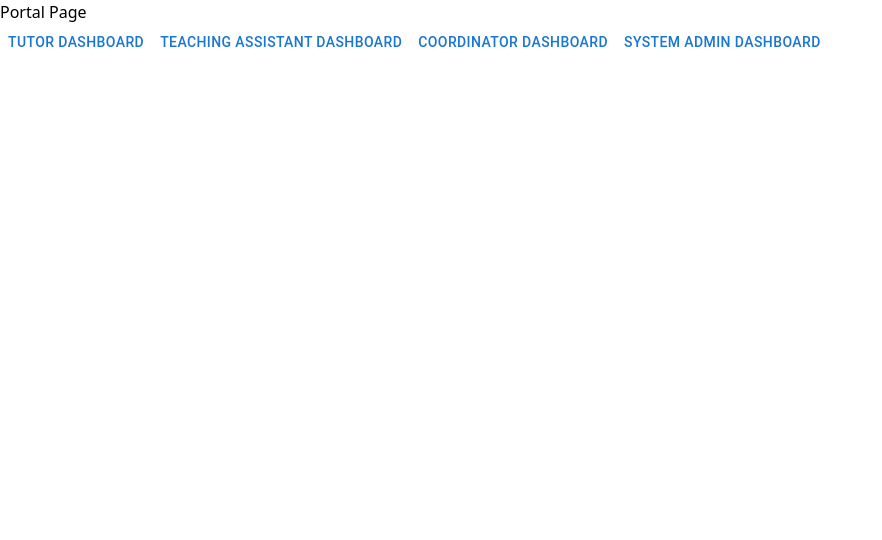
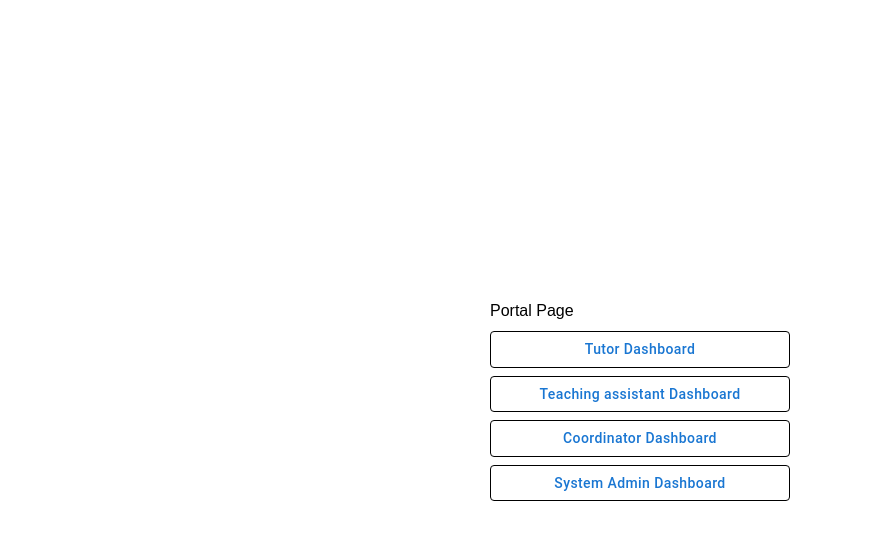
Before and after one commit to Angrypuncake/CATAMS-Prototype, a Next.js app in the folder project/: page /portal in a window 1280 px wide. Shown: the top 540 px of the page, without its empty margins (0-882 px from the left). Built offline with nearby package versions, Linux system fonts and the light colour scheme.

Commit message:
feat(frontend) : [IS-22] Finalized page styling and added remaining dashboard urls

```diff
--- a/project/app/globals.css
+++ b/project/app/globals.css
@@ -1,6 +1,10 @@
 @import "tailwindcss";
 
 :root {
-  --background: #ffffff;
+  --background: #e6e6e6;
   --foreground: #171717;
 }
+
+body {
+  font-family: Arial, sans-serif;
+}
--- a/project/app/layout.tsx
+++ b/project/app/layout.tsx
@@ -14,7 +14,9 @@ export default function RootLayout({
   return (
     <html lang="en">
       <body>
-        {children}
+        <div className="flex items-center justify-center min-h-screen">
+          {children}
+        </div>
       </body>
     </html>
   );
--- a/project/app/portal/page.tsx
+++ b/project/app/portal/page.tsx
@@ -3,14 +3,12 @@ import React from 'react'
 import { Button } from '@mui/material'
 const page = () => {
   return (
-    <div className='flex flex-col'>
-        <div>
-            <h1>Portal Page</h1>
-            <Button type="link" href="/tutor">Tutor Dashboard</Button>
-            <Button type="link" href="/assistent">Teaching assistant Dashboard</Button>
-            <Button type="link" href="/coordinator">Coordinator Dashboard</Button>
-            <Button type="link" href="/admin">System Admin Dashboard</Button>
-        </div>
+    <div className='flex flex-col gap-2'>
+        <h1>Portal Page</h1>
+        <Button type="link" href="/dashboard/tutor" variant="outlined" sx={{borderColor: 'black', textTransform: "none", width:'300px'}}>Tutor Dashboard</Button>
+        <Button type="link" href="/dashboard/assistent" variant="outlined" sx={{borderColor: 'black', textTransform: "none", width:'300px'}}>Teaching assistant Dashboard</Button>
+        <Button type="link" href="/dashboard/coordinator" variant="outlined" sx={{borderColor: 'black', textTransform: "none", width:'300px'}}>Coordinator Dashboard</Button>
+        <Button type="link" href="/dashboard/admin" variant="outlined" sx={{borderColor: 'black', textTransform: "none", width:'300px'}}>System Admin Dashboard</Button>
     </div>
   )
 }
```
Also changed, not shown: project/app/dashboard/admin/page.tsx (added, +11 -0 lines), project/app/dashboard/assistant/page.tsx (added, +11 -0 lines).
